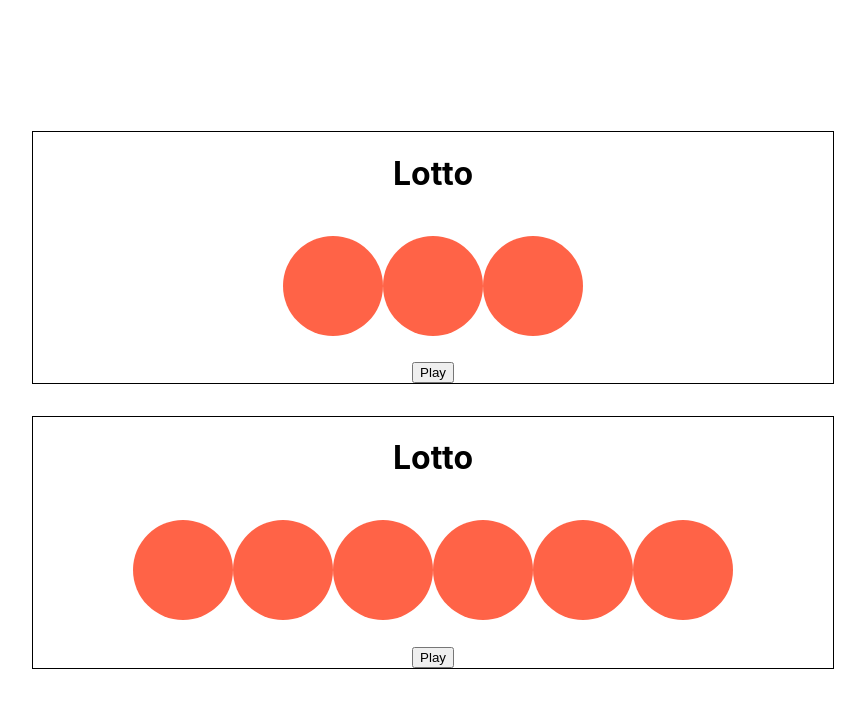
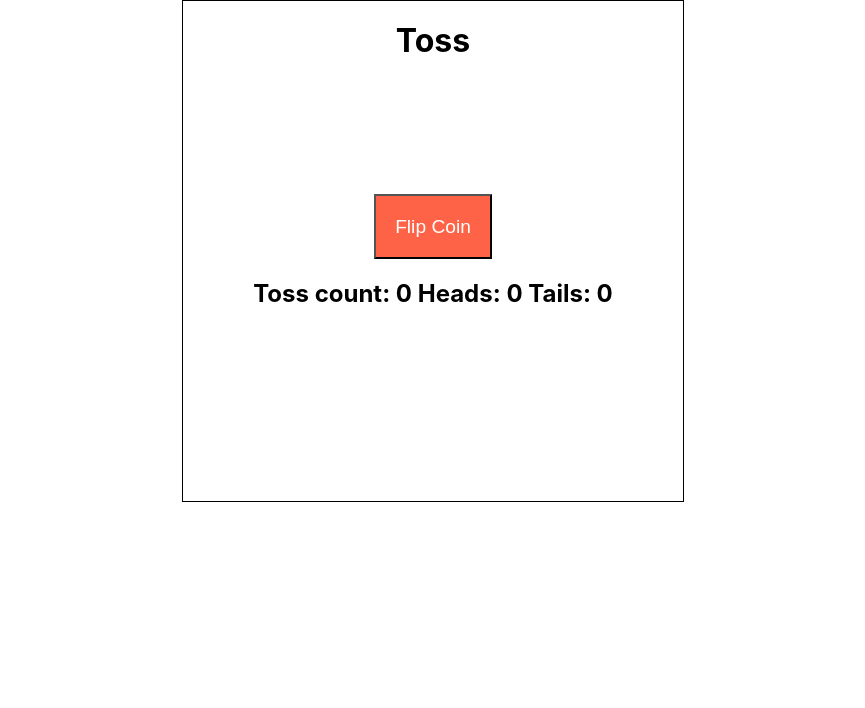
Before and after one commit to Nick-tsoukas/react-playground, a React (Create React App) app: page / in a window 1280 px wide. Shown: the top 708 px of the page, without its empty margins (207-1072 px from the left). Built offline with nearby package versions, Linux system fonts and the light colour scheme.

Commit message:
Coin toss game

```diff
--- a/src/App.css
+++ b/src/App.css
@@ -6,15 +6,11 @@ html, body, #root {
   height: 100%;
   width: 100%;
   display: flex;
-  justify-content: center;
-  align-items: center;
 }
 
 .App {
-  display: flex;
-  flex-direction: column;
-  align-items: center;
-  justify-content: center;
   width: 100%;
   height: 100%;
+  display: flex;
+  justify-content: center;
 }
--- a/src/App.js
+++ b/src/App.js
@@ -1,5 +1,5 @@
 import React from 'react';
-import Lottery from './Lottery';
+import Toss from './Toss';
 
 import './App.css';
 
@@ -9,8 +9,7 @@ import './App.css';
 function App() {
   return (
     <div className="App">
-       <Lottery maxPicks={3} />
-       <Lottery range={10} />
+      <Toss />
     </div>
   );
 }
--- /dev/null
+++ b/src/Coin.js
@@ -0,0 +1,16 @@
+import React, { Component } from 'react';
+import headsImage from './images/heads.png';
+import tailsImage from './images/tails.png';
+import './coin.css';
+
+class Coin extends Component {
+    render(){
+        return (
+            <div>
+                <img src={this.props.coinFace} alt="" />
+            </div>
+        )
+    }
+}
+
+export default Coin;
--- a/src/Lottery.js
+++ /dev/null
@@ -1,51 +0,0 @@
-import React, { Component } from 'react';
-import Pick from './Pick';
-import './lottery.css';
-
-class Lottery extends Component {
-    static defaultProps = {
-        title: "Lotto",
-        maxPicks: 6,
-        range: 40
-    }
-    constructor(props){
-        super(props);
-        this.state = { nums: Array.from({length: this.props.maxPicks})};
-        this.roll = this.roll.bind(this);
-    }
-    // Just generates a random number
-    random(range){
-        return Math.floor(Math.random() * range ) + 1;
-    }
-
-    roll(){
-        this.setState( (c,props) => {
-            return {nums: c.nums.map((n) => {
-                return this.random(this.props.range)
-            })}
-        })
-    //   this.setState(currentState => ({
-    //       nums: currentState.nums.map((n) => {
-    //           return this.random(this.props.range)
-    //       })
-    //   }))
-    }
-
-    render(){
-        return (
-            <div className="Lottery-container">
-                <h1> { this.props.title } </h1>
-                    <div>
-                        {
-                            this.state.nums.map((n) => {
-                                return <Pick number={n} />
-                            })
-                        }
-                    </div>
-                    <button onClick={this.roll}>Play</button>
-            </div>
-        )
-    }
-}
-
-export default Lottery;
--- a/src/Pick.js
+++ /dev/null
@@ -1,14 +0,0 @@
-import React, { Component } from 'react';
-import './pick.css'
-
-class Pick extends Component {
-    render(){
-        return (
-
-                <h1 className="Pick-number"> { this.props.number }</h1>
-
-        )
-    }
-}
-
-export default Pick
--- /dev/null
+++ b/src/Score.js
@@ -0,0 +1,13 @@
+import React, { Component } from 'react';
+
+class Score extends Component{
+    render(){
+        return (
+            <div>
+                <h2>Toss count: {this.props.tossCount} Heads: {this.props.headCount} Tails: {this.props.tailCount} </h2>
+            </div>
+        )
+    }
+}
+
+export default Score;
--- /dev/null
+++ b/src/Toss.js
@@ -0,0 +1,49 @@
+import React, { Component } from 'react';
+import Coin from './Coin';
+import Score from './Score';
+
+// images
+import headsImage from './images/heads.png';
+import tailsImage from './images/tails.png';
+
+// css
+import './toss.css';
+
+class Toss extends Component {
+    constructor(props){
+        super(props);
+        this.state = { tossCount: 0, headCount: 0, tailCount: 0, coinFace: null };
+        this.tossCoin = this.tossCoin.bind(this);
+    }
+    tossCoin(){
+        const coins = [headsImage, tailsImage];
+        const coin =  coins[Math.floor(Math.random() * 2)];
+        if(coin === headsImage) {
+            this.setState(curState => {
+                return {coinFace: coin, tossCount: curState.tossCount + 1, headCount: curState.headCount + 1};
+            })
+        } else {
+            this.setState(curState => {
+                return {coinFace: coin, tossCount: curState.tossCount + 1, tailCount: curState.tailCount + 1};
+            })
+        }
+
+    }
+
+    render(){
+        return(
+            <div className="Toss-container">
+                <h1 className="title">Toss</h1>
+                <Coin coinFace={this.state.coinFace}/>
+                <button onClick={this.tossCoin} className="Toss-button">Flip Coin</button>
+                <Score
+                tossCount={this.state.tossCount}
+                headCount={this.state.headCount}
+                tailCount={this.state.tailCount}
+                 />
+            </div>
+        )
+    }
+}
+
+export default Toss;
--- a/src/lottery.css
+++ /dev/null
@@ -1,7 +0,0 @@
-.Lottery-container {
-    text-align: center;
-    max-height: 300px;
-    border: 1px solid black;
-    width: 800px;
-    margin: 1em;
-}
--- a/src/pick.css
+++ /dev/null
@@ -1,7 +0,0 @@
-.Pick-number {
-    border-radius: 50%;
-    min-width: 100px;
-    min-height: 100px;
-    background-color: tomato;
-    display: inline-block;
-}
--- /dev/null
+++ b/src/toss.css
@@ -0,0 +1,21 @@
+.Toss-container {
+    width: 500px;
+    height: 500px;
+    border: 1px solid black;
+    display: flex;
+    flex-direction: column;
+    justify-content: center;
+    align-items: center;
+}
+
+.title {
+    position: absolute;
+    top: 0;
+}
+
+.Toss-button {
+    padding: 1em;
+    font-size: 1.2em;
+    background: tomato;
+    color: white;
+}
```
Also changed, not shown: src/coin.css (added), src/images/heads.png (added), src/images/tails.png (added).
